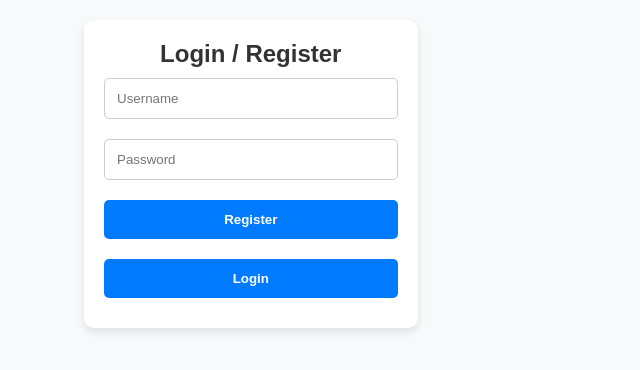
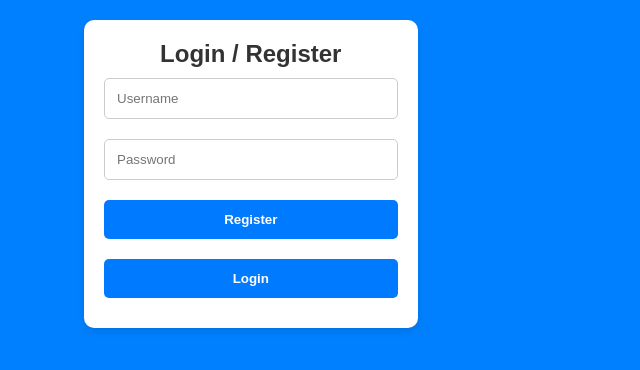
Before and after one commit to Rachelle352/expenseTracker, a plain HTML site: page index.html in a window 1280 px wide. Shown: the whole page, without its empty margins (0-640 px from the left). Drawn offline with Linux system fonts and the light colour scheme.

Commit message:
update expense

```diff
--- a/index.html
+++ b/index.html
@@ -32,6 +32,7 @@
                         <option value="Food">Food</option>
                         <option value="Transport">Transport</option>
                         <option value="Bills">Bills</option>
+                        <option value="Shopping">Shopping</option>
                         <option value="Entertainment">Entertainment</option>
                         <option value="Others">Others</option>
                     </select>
--- a/styles.css
+++ b/styles.css
@@ -6,7 +6,7 @@
 
 body {
     font-family: 'Arial', sans-serif;
-    background-color: #f8f9fa;
+    background-color: #0080ff;
     color: #333;
     display: flex;
     flex-direction: column;
```
